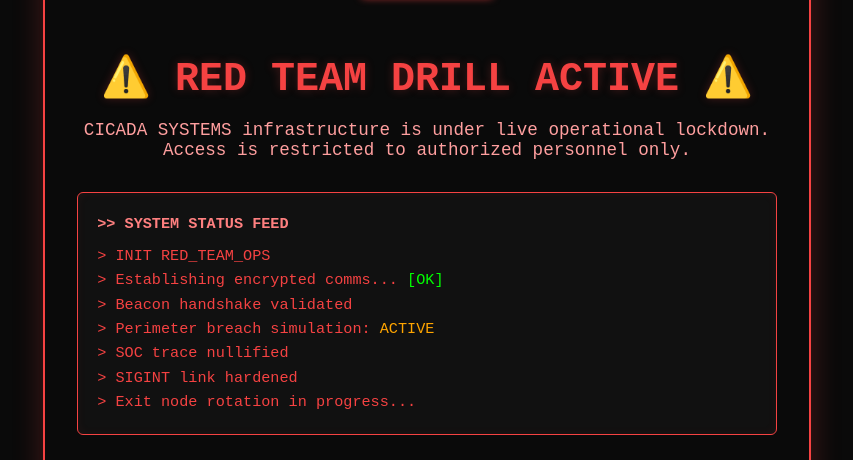
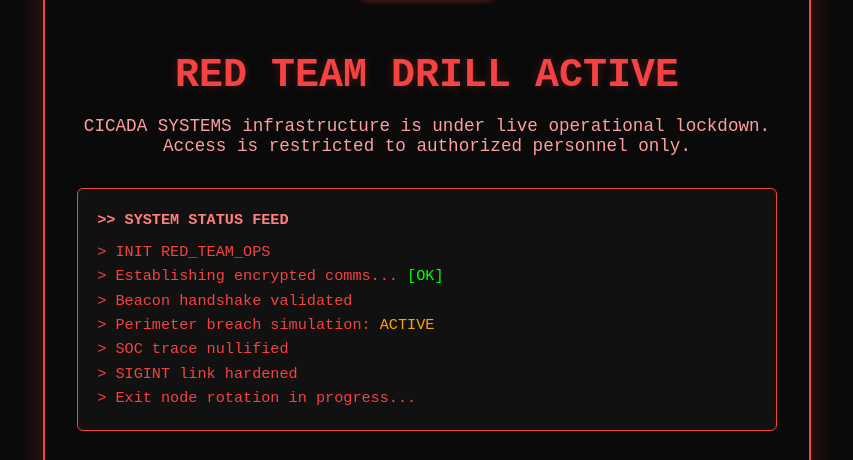
Before and after one commit to cicadacybersec/cicadacybersec-site, a plain HTML site: page index.html in a window 1280 px wide. Shown: the part 328-788 px from the top of the page, without its empty margins (213-1066 px from the left). Drawn offline with Linux system fonts and the light colour scheme.

Commit message:
Strip emojis, clean header, finalize layout

```diff
--- a/index.html
+++ b/index.html
@@ -150,7 +150,7 @@
   <div class="frame">
     <img src="logo.png" alt="CICADA Logo" class="logo">
 
-    <h1>⚠️ RED TEAM DRILL ACTIVE ⚠️</h1>
+    <h1>RED TEAM DRILL ACTIVE</h1>
     <p>
       CICADA SYSTEMS infrastructure is under live operational lockdown.<br>
       Access is restricted to authorized personnel only.
```
